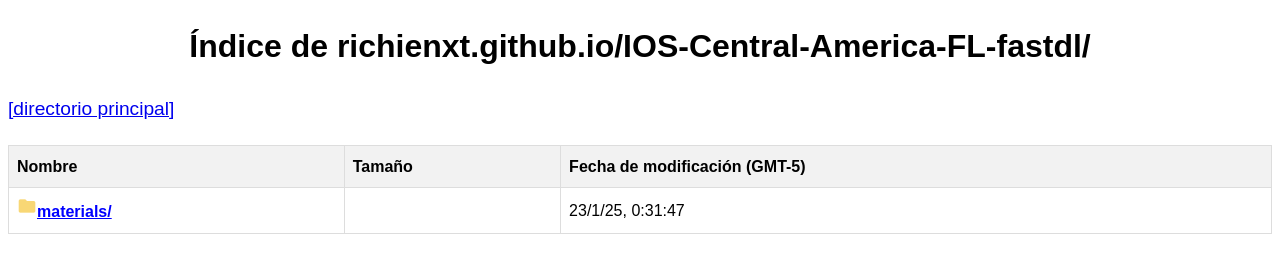
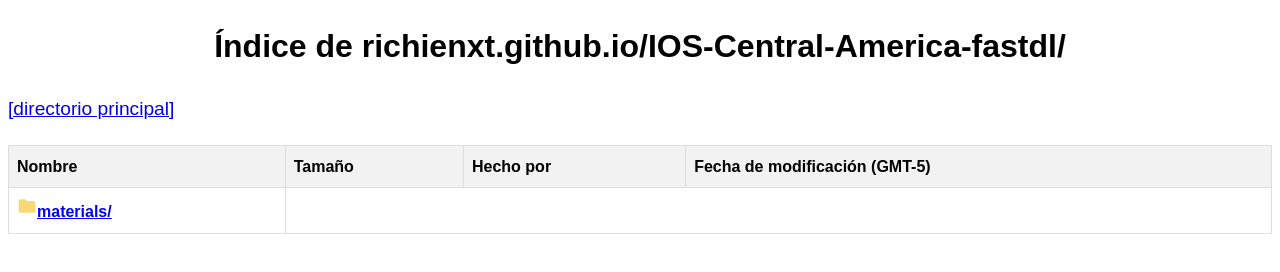
Before and after one commit to RichieNXT/IOS-Central-America-FL-fastdl, a plain HTML site: page index.html in a window 1280 px wide. Drawn offline with Linux system fonts and the light colour scheme.

Commit message:
Update index.html

```diff
--- a/index.html
+++ b/index.html
@@ -68,7 +68,7 @@
 </head>
 <body>
 
-    <h1>Índice de richienxt.github.io/IOS-Central-America-FL-fastdl/</h1>
+    <h1>Índice de richienxt.github.io/IOS-Central-America-fastdl/</h1>
 
     <!-- Enlace a la carpeta principal -->
     <div id="parentDirLinkBox" style="display: block;">
@@ -83,6 +83,7 @@
             <tr class="header" id="theader">
                 <th id="nameColumnHeader" tabindex="0" role="button">Nombre</th>
                 <th id="sizeColumnHeader" class="detailsColumn" tabindex="0" role="button">Tamaño</th>
+                <th id="autorColumnHeader" class="detailsColumn" tabindex="0" role="button">Hecho por</th>
                 <th id="dateColumnHeader" class="detailsColumn" tabindex="0" role="button">Fecha de modificación (GMT-5)</th>
             </tr>
         </thead>
@@ -90,8 +91,6 @@
             <!-- Filas de carpetas y archivos -->
             <tr>
                 <td data-value="models/"><span class="material-icons icon-dir">folder</span><a class="icon dir" href="/C:/Users/Richie/source/repos/IOS-Central-America-FL-fastdl/IOS-Central-America-FL-fastdl/materials/models/">materials/</a></td>
-                <td class="detailsColumn" data-value="0"></td>
-                <td class="detailsColumn" data-value="1737610307">23/1/25, 0:31:47</td>
             </tr>
         </tbody>
     </table>
```
